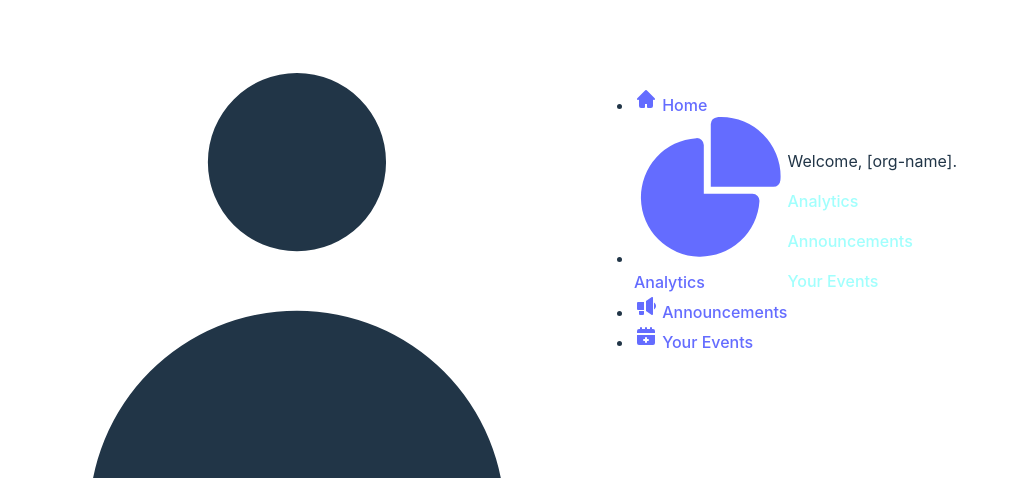
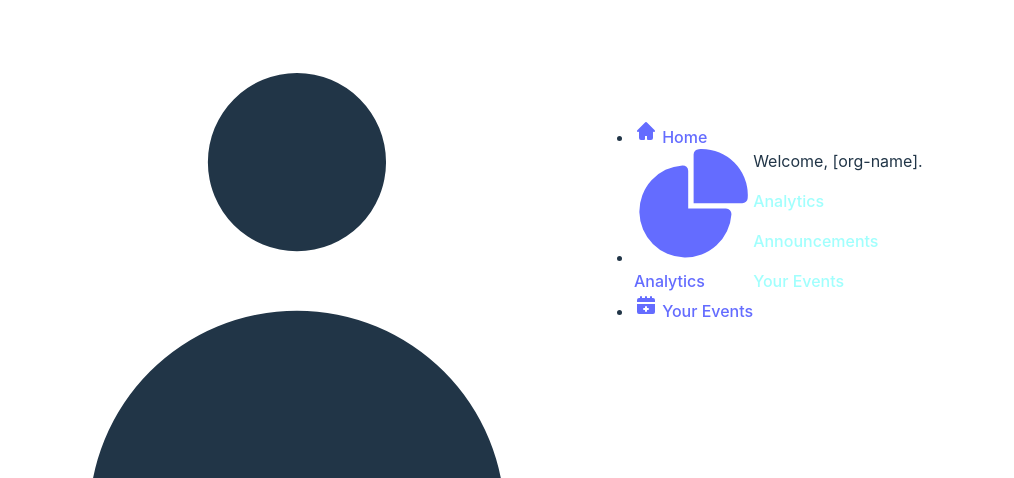
Before and after one commit to sohamkatdare/eventra, a website: page src/org_home/index.html in a window 1280 px wide. Shown: the part 322-800 px from the top of the page, without its empty margins (0-1014 px from the left). Drawn offline with nearby package versions, Linux system fonts and the light colour scheme.

Commit message:
fix production bugs
Co-authored-by: dhruvikadhiwala <dhruvikadhiwala@users.noreply.github.com>
Co-authored-by: cheesuschris <cheesuschris@users.noreply.github.com>

```diff
--- a/src/org_home/index.html
+++ b/src/org_home/index.html
@@ -60,15 +60,6 @@
                 </a>
               </li>
               <li>
-                <a href="../org_announcements/" class="flex items-center p-2 text-gray-900 rounded-lg dark:text-white hover:bg-gray-100 dark:hover:bg-gray-700 group">
-                  <svg class="w-5 h-5 text-gray-500 transition duration-75 dark:text-gray-400 group-hover:text-gray-900 dark:group-hover:text-white" width="24" height="24" fill="currentColor" viewBox="0 0 24 24">
-                    <path fill-rule="evenodd" d="M18.458 3.11A1 1 0 0 1 19 4v16a1 1 0 0 1-1.581.814L12 16.944V7.056l5.419-3.87a1 1 0 0 1 1.039-.076ZM22 12c0 1.48-.804 2.773-2 3.465v-6.93c1.196.692 2 1.984 2 3.465ZM10 8H4a1 1 0 0 0-1 1v6a1 1 0 0 0 1 1h6V8Zm0 9H5v3a1 1 0 0 0 1 1h3a1 1 0 0 0 1-1v-3Z" clip-rule="evenodd"/>
-                  </svg>
-
-                    <span class="flex-1 ms-3 whitespace-nowrap">Announcements</span>
-                </a>
-              </li>
-              <li>
                 <a href="../org_events/" class="flex items-center p-2 text-gray-900 rounded-lg dark:text-white hover:bg-gray-100 dark:hover:bg-gray-700 group">
                   <svg class="w-5 h-5 text-gray-500 transition duration-75 dark:text-gray-400 group-hover:text-gray-900 dark:group-hover:text-white" aria-hidden="true" xmlns="http://www.w3.org/2000/svg" width="24" height="24" fill="currentColor" viewBox="0 0 24 24">
                     <path fill-rule="evenodd" d="M18 5.05h1a2 2 0 0 1 2 2v2H3v-2a2 2 0 0 1 2-2h1v-1a1 1 0 1 1 2 0v1h3v-1a1 1 0 1 1 2 0v1h3v-1a1 1 0 1 1 2 0v1Zm-15 6v8a2 2 0 0 0 2 2h14a2 2 0 0 0 2-2v-8H3ZM11 18a1 1 0 1 0 2 0v-1h1a1 1 0 1 0 0-2h-1v-1a1 1 0 1 0-2 0v1h-1a1 1 0 1 0 0 2h1v1Z" clip-rule="evenodd"/>
```
Also changed, not shown: src/ind_findEvents/findEvents.js (+6 -1 lines), src/org_analytics/index.html (+0 -9 lines), src/org_events/index.html (+0 -9 lines).
